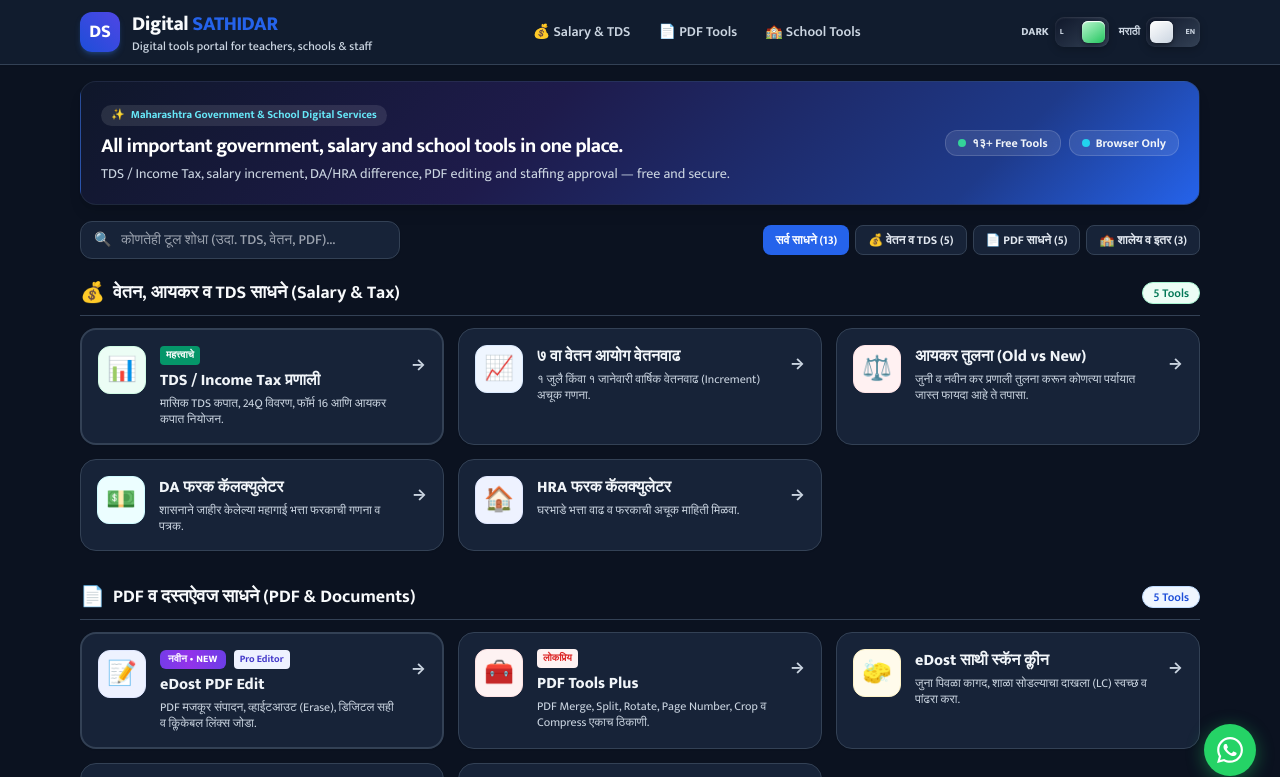
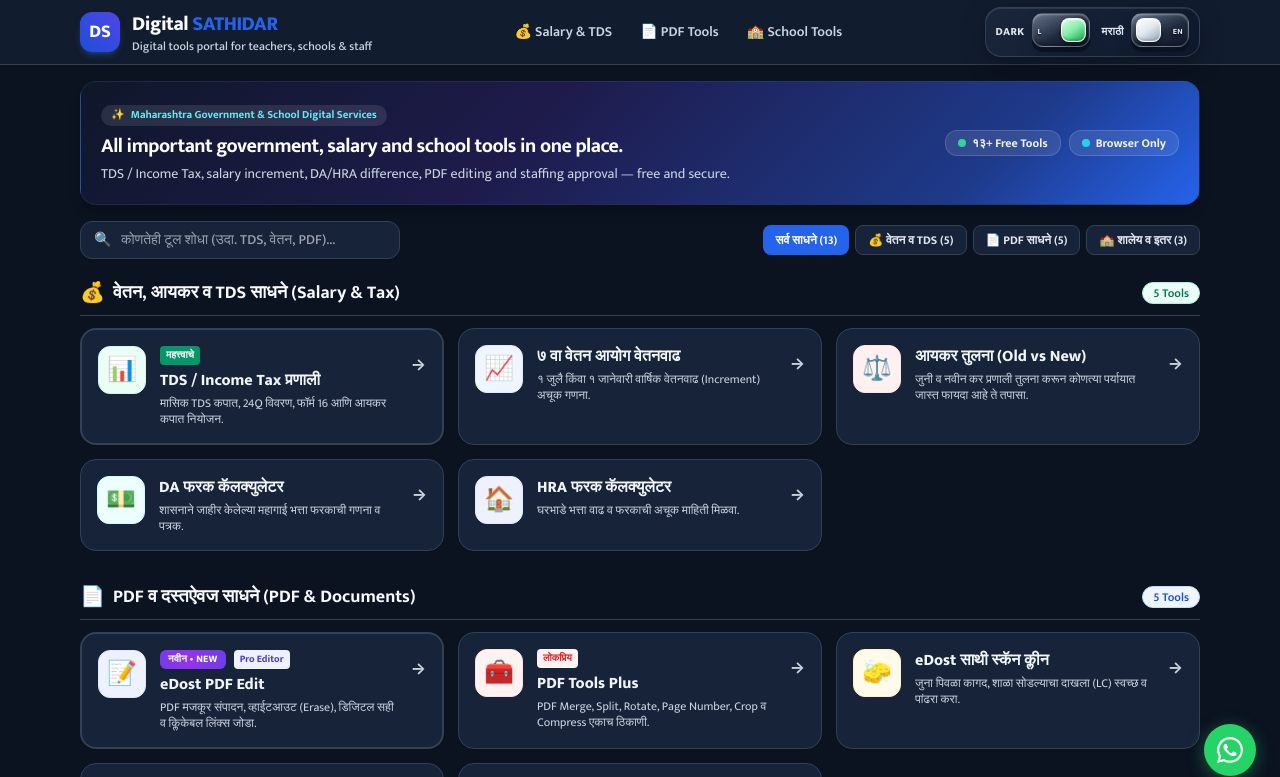
Before and after one commit to rayatsevaksujit/applications, a plain HTML site: page index.html in a window 1280 px wide. Both pictures are taken after a click on the switch 1081 px from the left and 32 px from the top of the page. Shown: the top 777 px of the page. Drawn offline with nearby package versions, Linux system fonts and the light colour scheme.

Commit message:
Apply glassmorphism 3D style to theme and language switches

```diff
--- a/index.html
+++ b/index.html
@@ -148,6 +148,55 @@
       .header-inner nav { order:3; width:100%; justify-content:center; overflow-x:auto; }
       .header-controls { margin-left:auto; }
       .rocker-control { gap:4px; font-size:10px; }
+    }
+
+
+    /* Glassmorphism + tactile 3D finish for the existing header switches */
+    .header-controls {
+      padding: 7px 10px;
+      gap: 12px;
+      border: 1px solid rgba(255,255,255,.72);
+      border-radius: 16px;
+      background: linear-gradient(135deg,rgba(255,255,255,.78),rgba(219,234,254,.34));
+      box-shadow: 0 8px 24px rgba(30,64,175,.12), inset 0 1px 0 rgba(255,255,255,.9);
+      backdrop-filter: blur(18px) saturate(155%);
+      -webkit-backdrop-filter: blur(18px) saturate(155%);
+    }
+    .rocker-control { gap: 7px; color:#334155; letter-spacing:.035em; }
+    .ds-rocker {
+      width:58px; height:34px; border-radius:11px;
+      background:linear-gradient(155deg,#64748b 0%,#1e293b 58%,#0f172a 100%);
+      border:1px solid rgba(255,255,255,.24);
+      box-shadow: 0 5px 0 #0b1220, 0 8px 13px rgba(15,23,42,.28),
+                  inset 0 1px 2px rgba(255,255,255,.32), inset 0 -2px 3px rgba(0,0,0,.28);
+      transform:translateY(-2px);
+      transition:background .25s ease, box-shadow .2s ease, transform .2s ease;
+    }
+    .ds-rocker:active { transform:translateY(1px); box-shadow:0 2px 0 #0b1220,0 4px 8px #0f172a44,inset 0 1px 3px #0005; }
+    .ds-rocker::before,.ds-rocker::after { top:12px; color:#e2e8f0; font-size:8px; text-shadow:0 1px 2px #000; }
+    .ds-rocker .rocker__knob {
+      left:4px; top:4px; width:25px; height:24px; border-radius:8px;
+      background:linear-gradient(145deg,#ffffff 0%,#e2e8f0 48%,#94a3b8 100%);
+      border:1px solid rgba(255,255,255,.9);
+      box-shadow:0 3px 5px rgba(0,0,0,.38), inset 0 1px 2px #fff, inset 0 -2px 2px #64748b55;
+    }
+    .ds-rocker[aria-checked="true"] .rocker__knob {
+      transform:translateX(24px);
+      background:linear-gradient(145deg,#dcfce7 0%,#86efac 48%,#16a34a 100%);
+      box-shadow:0 3px 6px rgba(0,0,0,.34),inset 0 1px 2px #fff,inset 0 -2px 2px #15803d66;
+    }
+    .ds-rocker .rocker__cast { display:none; }
+    body.ds-dark .header-controls {
+      background:linear-gradient(135deg,rgba(30,41,59,.82),rgba(15,23,42,.62));
+      border-color:rgba(148,163,184,.24);
+      box-shadow:0 8px 24px rgba(0,0,0,.28),inset 0 1px 0 rgba(255,255,255,.1);
+    }
+    body.ds-dark .rocker-control { color:#e2e8f0 !important; }
+    @media (max-width:760px) {
+      .header-controls { padding:6px 8px; gap:9px; border-radius:14px; }
+      .ds-rocker { width:54px; height:32px; }
+      .ds-rocker .rocker__knob { width:23px; height:22px; }
+      .ds-rocker[aria-checked="true"] .rocker__knob { transform:translateX(22px); }
     }
 
   </style>
```
